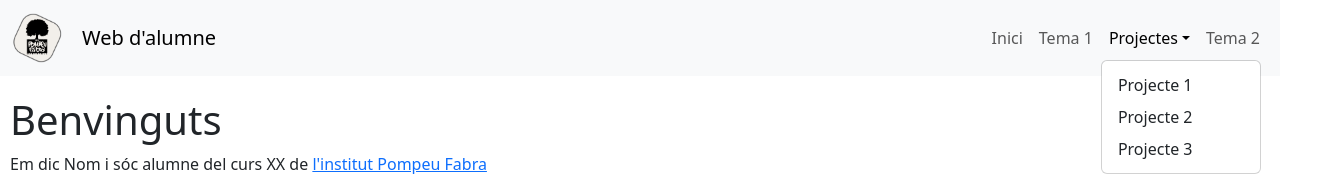
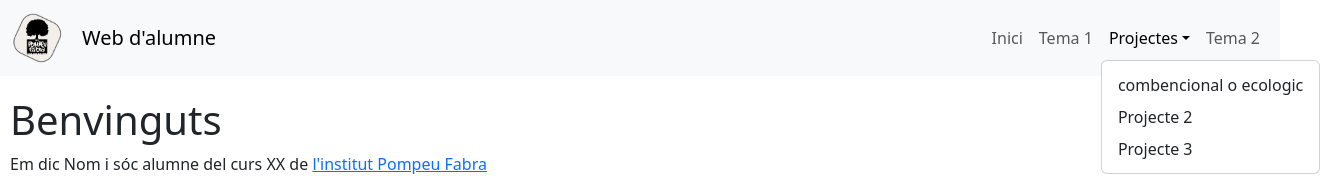
Before and after one commit to lzambran4/lzambran4, a plain HTML site: page index.html in a window 1280 px wide. Both pictures are taken after a click on the button "Projectes". Shown: the top 176 px of the page, 1320 px wide, since content can reach past the window. Drawn offline with nearby package versions, Linux system fonts and the light colour scheme.

Commit message:
Update index.html

```diff
--- a/index.html
+++ b/index.html
@@ -70,7 +70,7 @@
                     <a class="nav-link dropdown-toggle" href="#" id="navbarDropdown" role="button" data-bs-toggle="dropdown" aria-haspopup="true"
                         aria-expanded="false">Projectes</a>
                     <div class="dropdown-menu" aria-labelledby="navbarDropdown">
-                        <a class="dropdown-item" href="#">Projecte 1</a>
+                        <a class="dropdown-item" href="https://lzambran.4.github.io/aliment">combencional o ecologic</a>
                         <a class="dropdown-item" href="#">Projecte 2</a>
                         <a class="dropdown-item" href="#">Projecte 3</a>
                     </div>
```
